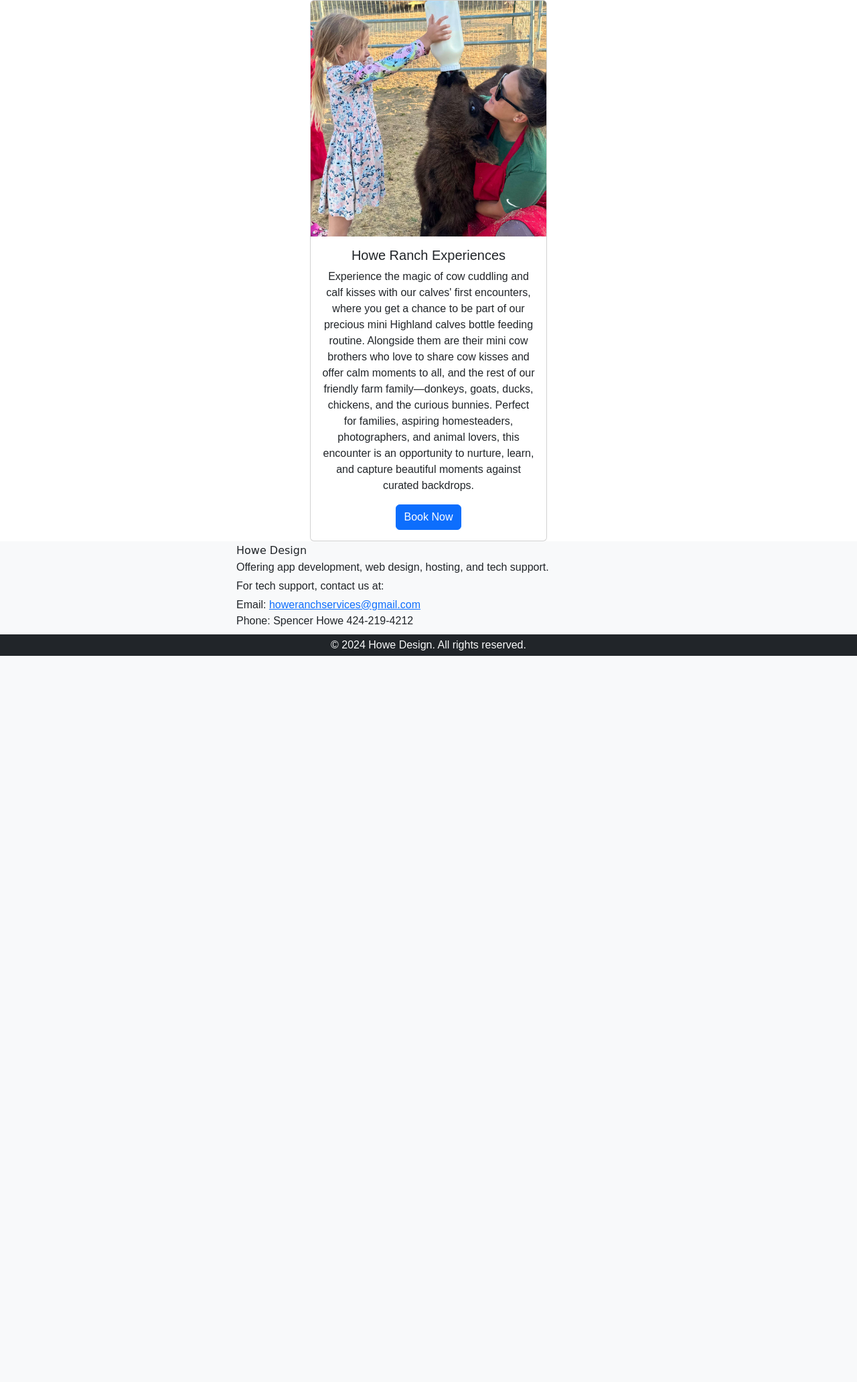
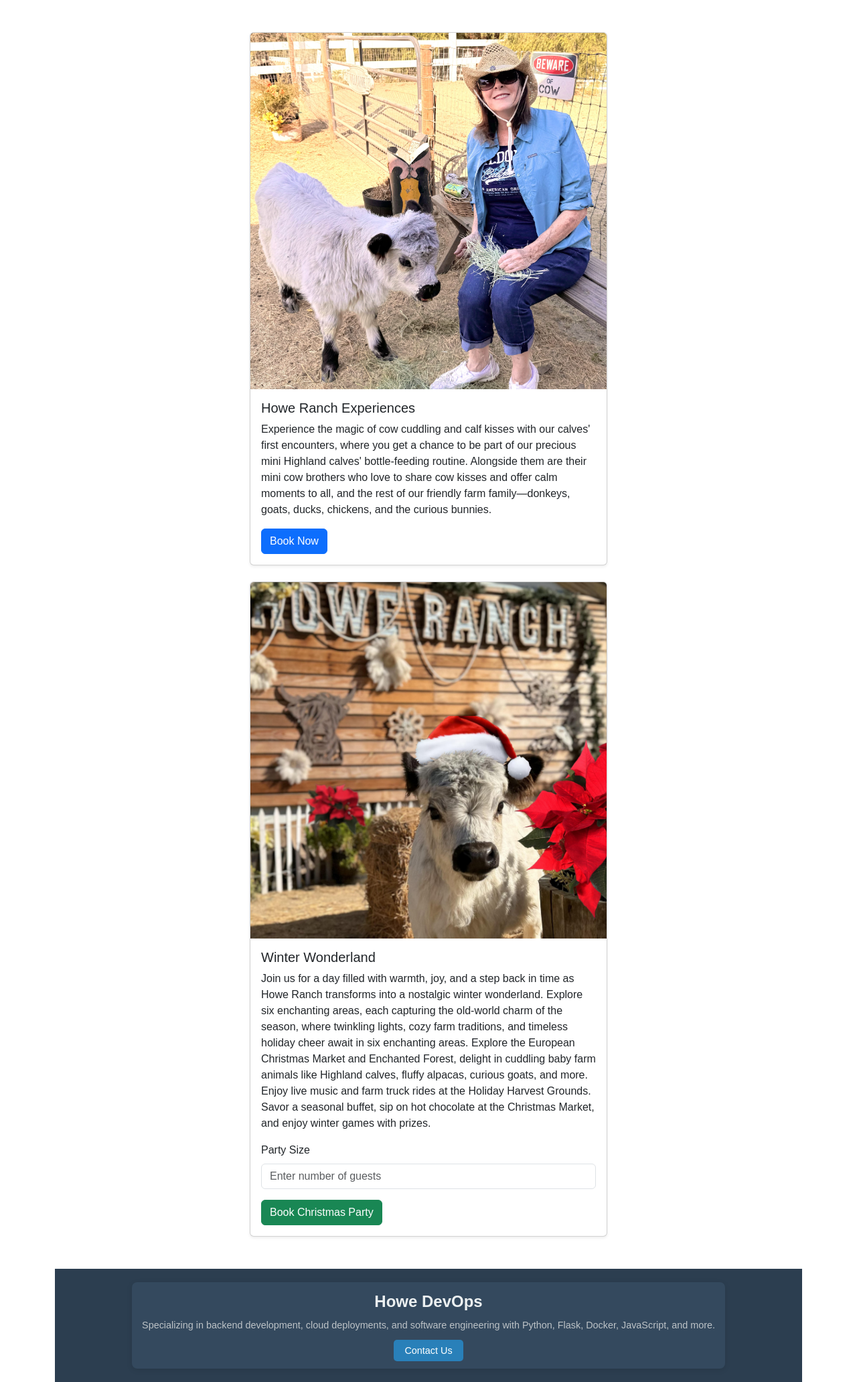
Before and after one commit to Spencer-Howe/EventSales, a Flask app: page / in a window 1280 px wide. Shown: the part 123-2186 px from the top of the page at 67% size. Before the commit the page ends 1102 px from the top, so only its background shows below. Run offline with Flask 3, Linux system fonts and the light colour scheme; some libraries are stand-ins or nearby versions; some web fonts are replaced.

Commit message:
Christmas party button

```diff
--- a/eventapp/templates/base.html
+++ b/eventapp/templates/base.html
@@ -41,26 +41,65 @@
     {% endblock %}
 </div>
 <footer class="bg-light text-center text-lg-start">
-  <div class="container p-0">
-    <div class="row justify-content-center">
-      <div class="col-12 col-sm-10 col-md-8 col-lg-6 p-1">
-        <h5 class="footer-title">Howe Design</h5>
-        <p class="fs-6 mb-1">
-          Offering app development, web design, hosting, and tech support.
-        </p>
-        <p class="fs-6 mb-1">
-          For tech support, contact us at:
-        </p>
-        <p class="fs-6 mb-1">
-          Email: <a href="mailto:howeranchservices@gmail.com">howeranchservices@gmail.com</a><br>
-          Phone: Spencer Howe 424-219-4212
-        </p>
-      </div>
+    <!-- Simplified and Compact Advertisement Section -->
+    <div class="howe-advertisement-container text-center">
+        <div class="howe-ad">
+            <h3 class="ad-title">Howe DevOps</h3>
+            <p class="ad-description">
+                Specializing in backend development, cloud deployments, and software engineering with Python, Flask, Docker, JavaScript, and more.
+            </p>
+            <a href="mailto:howeranchservices@gmail.com" class="ad-btn">Contact Us</a>
+        </div>
     </div>
-  </div>
-  <div class="text-center p-1 bg-dark text-light">
-    &copy; 2024 Howe Design. All rights reserved.
-  </div>
+
+    <!-- Styles for the Advertisement Section -->
+    <style>
+        .howe-advertisement-container {
+            background-color: #2c3e50;
+            padding: 20px 10px; /* Reduced padding for less vertical space */
+            color: white;
+            font-family: 'Arial', sans-serif;
+        }
+
+        .howe-ad {
+            display: inline-block;
+            padding: 15px;  /* Reduced padding to make it more compact */
+            border-radius: 8px;
+            background-color: #34495e;
+            box-shadow: 0 2px 8px rgba(0, 0, 0, 0.1); /* Lighter shadow for a more subtle effect */
+        }
+
+        .ad-title {
+            font-size: 1.5rem;  /* Slightly smaller title */
+            margin-bottom: 10px;
+            font-weight: bold;
+            color: #ecf0f1;
+        }
+
+        .ad-description {
+            font-size: 0.9rem;  /* Smaller font size for the description */
+            margin-bottom: 15px;
+            color: #bdc3c7;
+        }
+
+        .ad-btn {
+            background-color: #2980b9;
+            border: none;
+            padding: 8px 16px;  /* Reduced padding on the button */
+            font-size: 0.9rem;  /* Smaller button text */
+            color: white;
+            cursor: pointer;
+            border-radius: 5px;
+            text-decoration: none;
+            transition: background-color 0.3s ease;
+        }
+
+        .ad-btn:hover {
+            background-color: #1abc9c;
+        }
+    </style>
+
+
 </footer>
 
 <!-- Bootstrap Bundle with Popper -->
--- a/eventapp/templates/home.html
+++ b/eventapp/templates/home.html
@@ -1,31 +1,73 @@
-<!-- templates/select_tickets.html -->
 {% extends "base.html" %}
 
 {% block title %}Select Tickets{% endblock %}
 
 {% block content %}
 
-    <div class="container text-center">
-      <div class="row g-3">
-        <div class="col-12 col-md-4 mx-auto">
-          <div class="card" style="width: 100%;">
-            <img src="static/pic/Baby P 4.jpg" class="card-img-top" alt="...">
-            <div class="card-body">
-              <h5 class="card-title">Howe Ranch Experiences</h5>
-              <p class="card-text">Experience the magic of cow cuddling and calf kisses with our calves' first encounters, where you get a chance to be part of our precious mini Highland calves bottle feeding routine. Alongside them are their mini cow brothers who love to share cow kisses and offer calm moments to all, and the rest of our friendly farm family—donkeys, goats, ducks, chickens, and the curious bunnies.
+    <div class="container my-5">
+        <div class="row">
+            <div class="col-md-6 mx-auto">
+                <div class="card shadow-sm mb-4">
+                    <img src="static/pic/zoo.jpg" class="card-img-top" alt="Mini Highland Calf Experience">
+                    <div class="card-body">
+                        <h5 class="card-title">Howe Ranch Experiences</h5>
+                        <p class="card-text">
+                            Experience the magic of cow cuddling and calf kisses with our calves' first encounters,
+                            where you get a chance to be part of our precious mini Highland calves' bottle-feeding routine.
+                            Alongside them are their mini cow brothers who love to share cow kisses and offer calm moments to all,
+                            and the rest of our friendly farm family—donkeys, goats, ducks, chickens, and the curious bunnies.
+                        </p>
+                        <a href="/select_tickets" class="btn btn-primary">Book Now</a>
+                    </div>
+                </div>
+            </div>
+        </div>
 
-Perfect for families, aspiring homesteaders, photographers, and animal lovers, this encounter is an opportunity to nurture, learn, and capture beautiful moments against curated backdrops.</p>
-              <a href="/select_tickets" class="btn btn-primary">Book Now</a>
+        <!-- Adding Christmas Party Selection -->
+        <div class="row">
+            <div class="col-md-6 mx-auto">
+                <div class="card shadow-sm">
+                    <img src="static/pic/Mary.jpg" class="card-img-top" alt="Mini Highland Calf Experience">
+                    <div class="card-body">
+                        <h5 class="card-title">Winter Wonderland</h5>
+                        <p class="card-text">
+                            Join us for a day filled with warmth, joy, and a step back in time as Howe Ranch transforms into a nostalgic winter wonderland. Explore six enchanting areas, each capturing the old-world charm of the season, where twinkling lights, cozy farm traditions, and timeless holiday cheer await in six enchanting areas. Explore the European Christmas Market and Enchanted Forest, delight in cuddling baby farm animals like Highland calves, fluffy alpacas, curious goats, and more. Enjoy live music and farm truck rides at the Holiday Harvest Grounds. Savor a seasonal buffet, sip on hot chocolate at the Christmas Market, and enjoy winter games with prizes.
+                        </p>
+
+                        <!-- Hardcoded form to submit Christmas party booking details -->
+                        <form id="christmasPartyForm" action="{{ url_for('views.calculate_price') }}" method="post">
+                            <!-- Hidden inputs for hardcoded event details -->
+                            <input type="hidden" name="event_id" value="2">
+                            <input type="hidden" name="tickets" id="partyTickets" value="">
+
+                            <div class="form-group mb-3">
+                                <label for="party-size" class="form-label">Party Size</label>
+                                <input type="number" class="form-control" id="party-size" placeholder="Enter number of guests" required>
+                            </div>
+
+                            <button type="button" class="btn btn-success" id="bookChristmasPartyBtn">Book Christmas Party</button>
+                        </form>
+                    </div>
+                </div>
             </div>
-          </div>
         </div>
-      </div>
-    </div>
 
+        <script>
+            document.getElementById('bookChristmasPartyBtn').addEventListener('click', function() {
+                // Get party size input value
+                var partySize = document.getElementById('party-size').value;
 
+                // Check if the party size is valid
+                if (partySize && partySize > 0) {
+                    // Set the number of tickets in the hidden field
+                    document.getElementById('partyTickets').value = partySize;
 
+                    // Submit the form to calculate the price
+                    document.getElementById('christmasPartyForm').submit();
+                } else {
+                    alert("Please enter a valid number of guests.");
+                }
+            });
+        </script>
 
-<script src="https://cdn.jsdelivr.net/npm/bootstrap@5.3.2/dist/js/bootstrap.bundle.min.js" integrity="sha384-C6RzsynM9kWDrMNeT87bh95OGNyZPhcTNXj1NW7RuBCsyN/o0jlpcV8Qyq46cDfL" crossorigin="anonymous"></script>
-</body>
-</html>
 {% endblock %}
```
Also changed, not shown: eventapp/static/pic/Mary.jpg (added), eventapp/static/pic/zoo.jpg (added).
